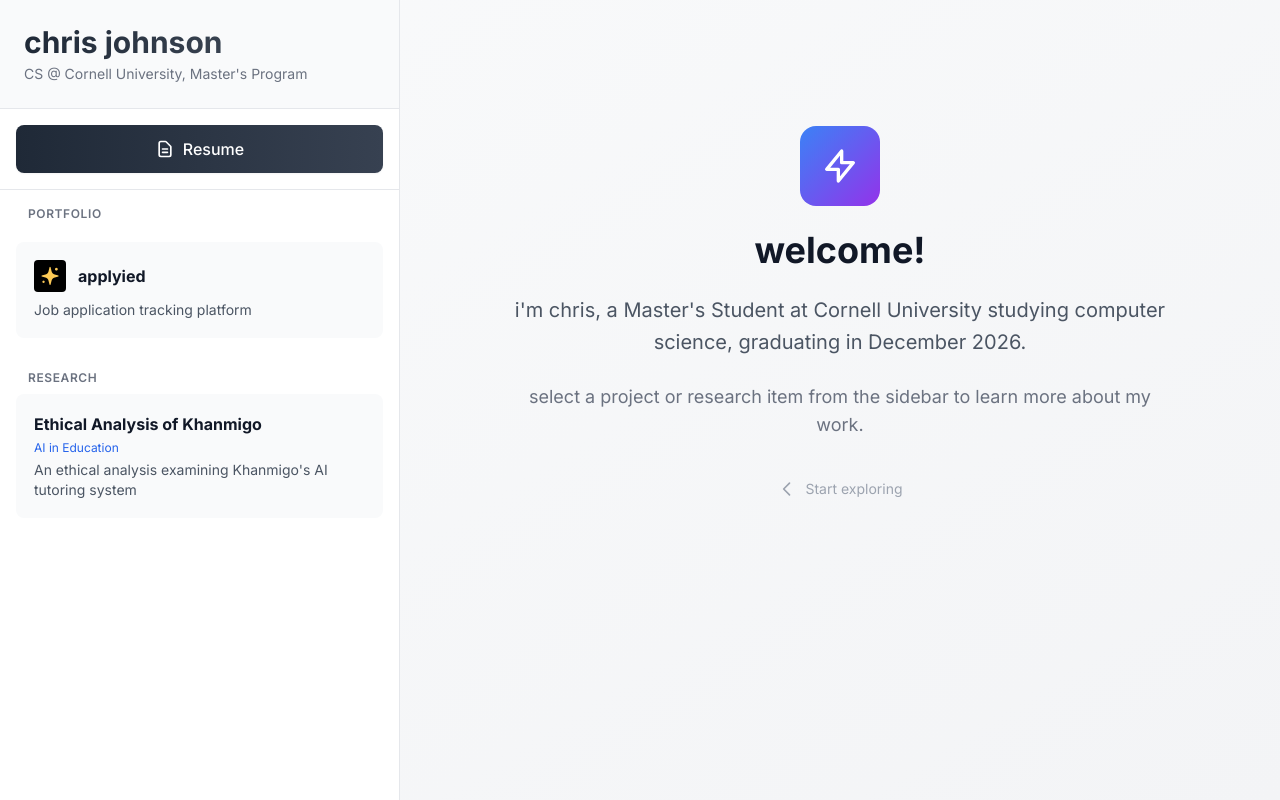
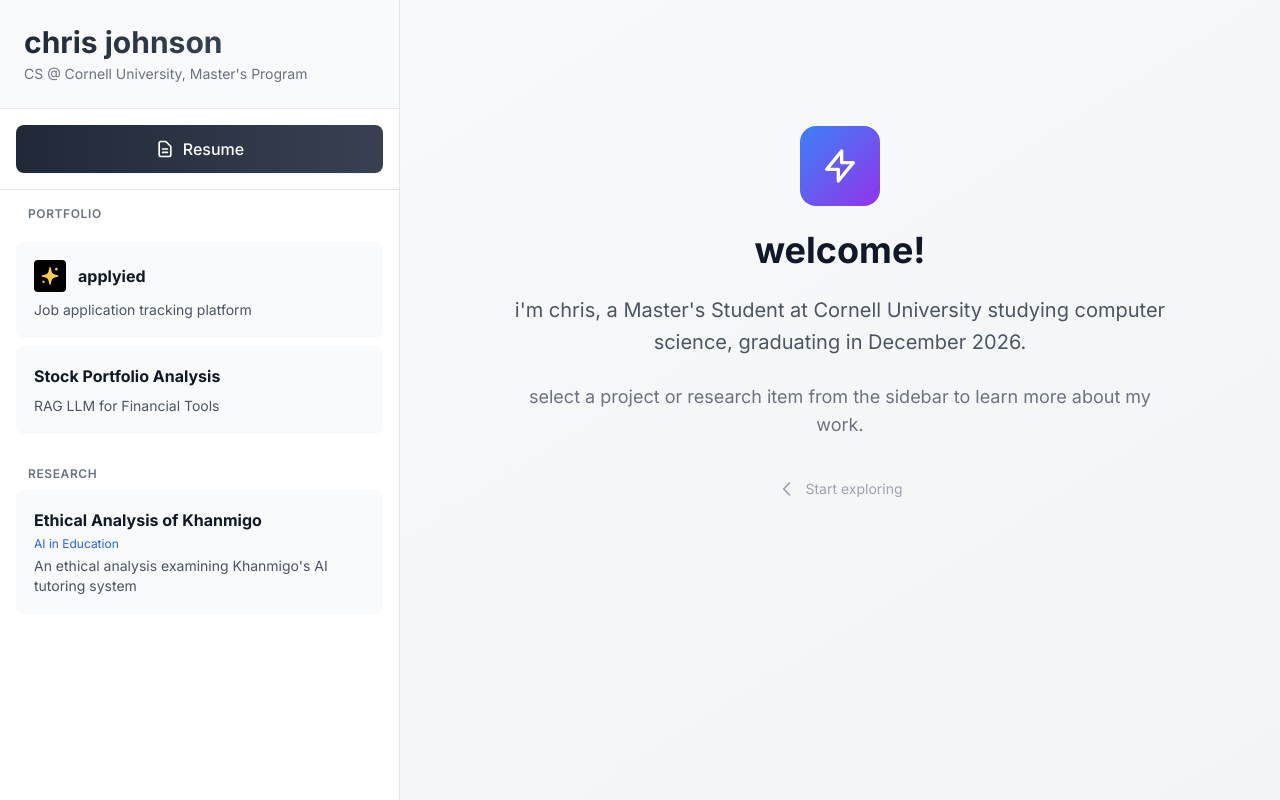
Before and after one commit to chrisrjohnson04/PersonalWebsite, a Next.js app: page / in a window 1280 px wide. Built offline with nearby package versions, Linux system fonts and the light colour scheme.

Commit message:
added stock portfolio analysis

```diff
--- a/app/page.tsx
+++ b/app/page.tsx
@@ -39,6 +39,15 @@ const portfolioItems: PortfolioItem[] = [
     description: 'Job application tracking platform',
     technologies: ['Next.js', 'TypeScript', 'TailwindCSS', 'PostgreSQL'],
     details: 'Co-founded job application tracker and assistant. Collaborated with two other developers and maintained for 50+ users.'
+  },
+  {
+    id: 'portfolio-2',
+    type: 'portfolio',
+    title: 'Stock Portfolio Analysis',
+    url: 'github.com/samparkk13/Stock-Portfolio-Analysis',
+    description: 'RAG LLM for Financial Tools',
+    technologies: ['Python', 'OpenAI API', 'LangChain'],
+    details: 'Cornell University capstone project with 2 others.'
   }
 ]
 
```
